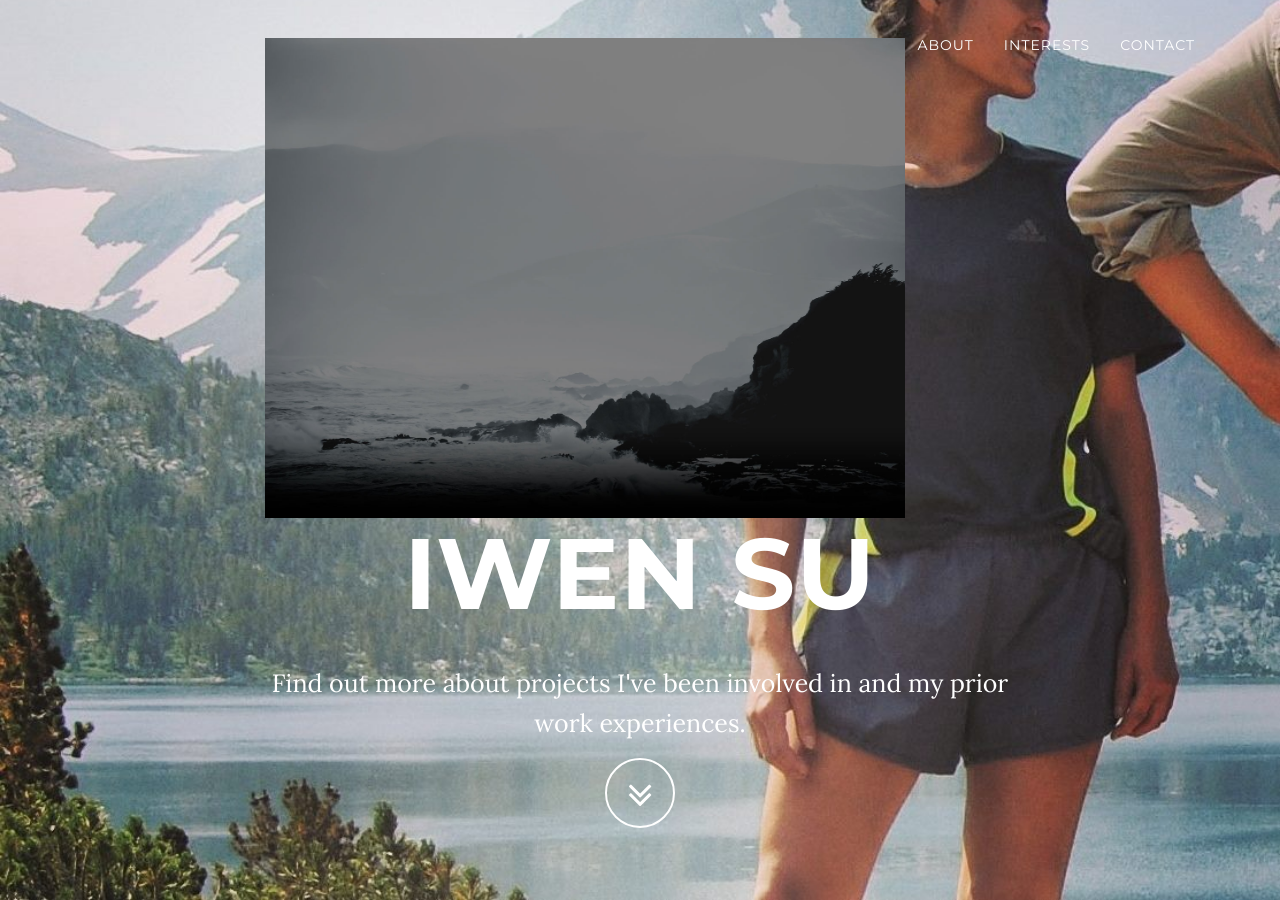
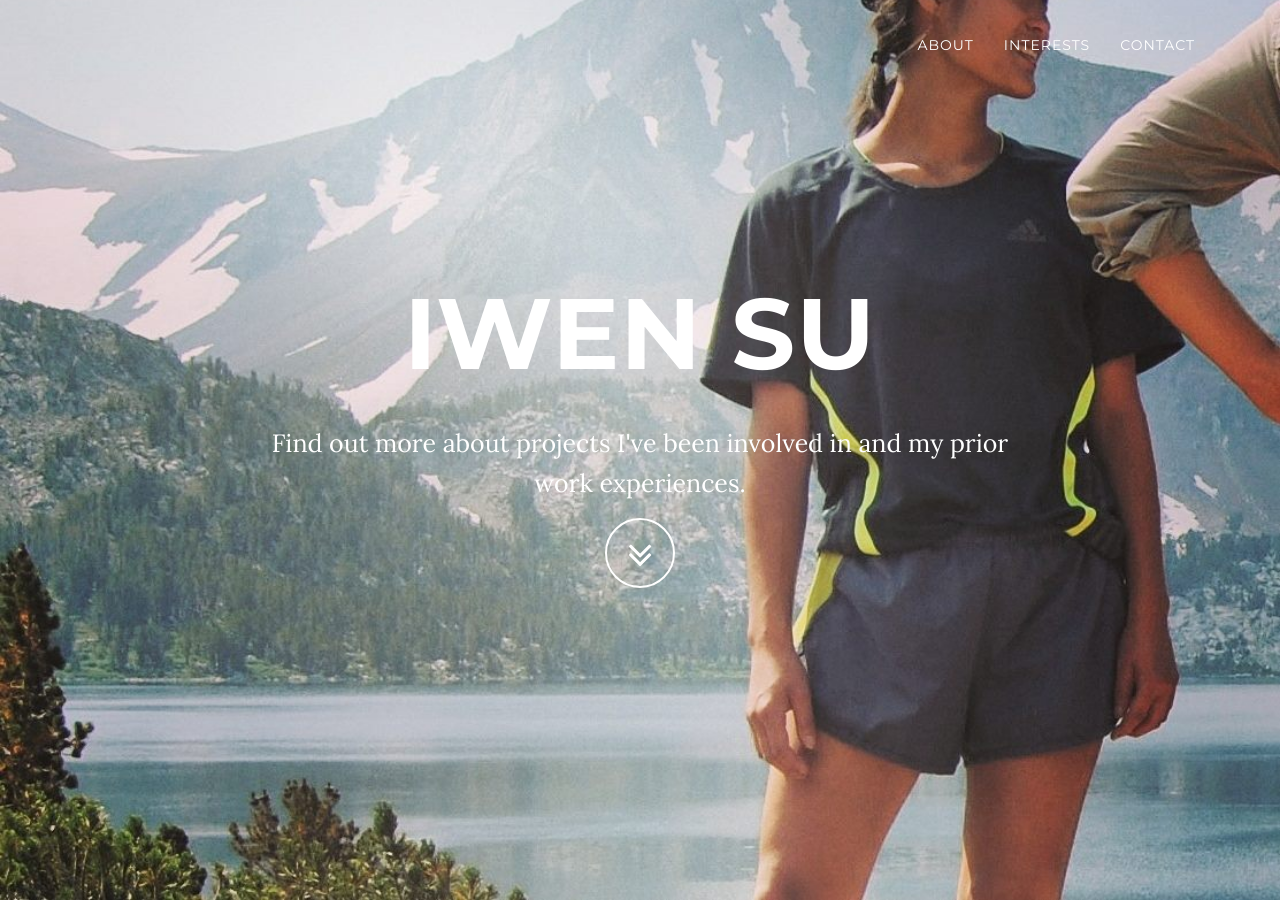
Before and after one commit to SheikhFahimFayasalSowrav/iwensu, a Jekyll site: the page built from index.html, in a window 1280 px wide and 900 px high. Built offline with Jekyll 4.4.1, drawn with Linux system fonts in a browser that asks for light colours.

Commit message:
removed pic in header.html

```diff
--- a/_includes/header.html
+++ b/_includes/header.html
@@ -4,8 +4,6 @@
             <div class="container">
                 <div class="row">
                     <div class="col-md-8 col-md-offset-2">
-
-                       <img class="img-responsive" src="img/intro-bg2.jpg" alt="" width="640">
 
                         <h1 class="brand-heading">{{ site.title }}</h1>
                         <p class="intro-text">{{ site.description }}<br>
```
